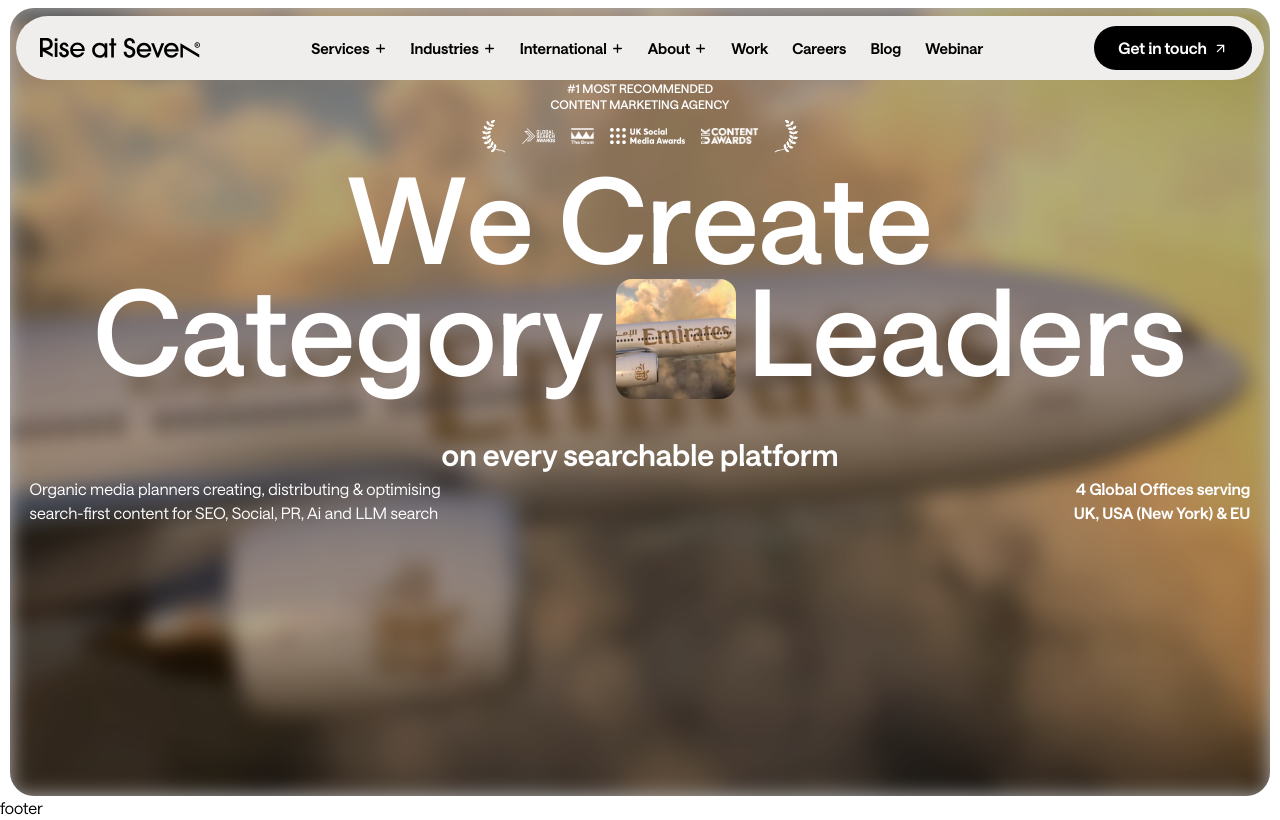
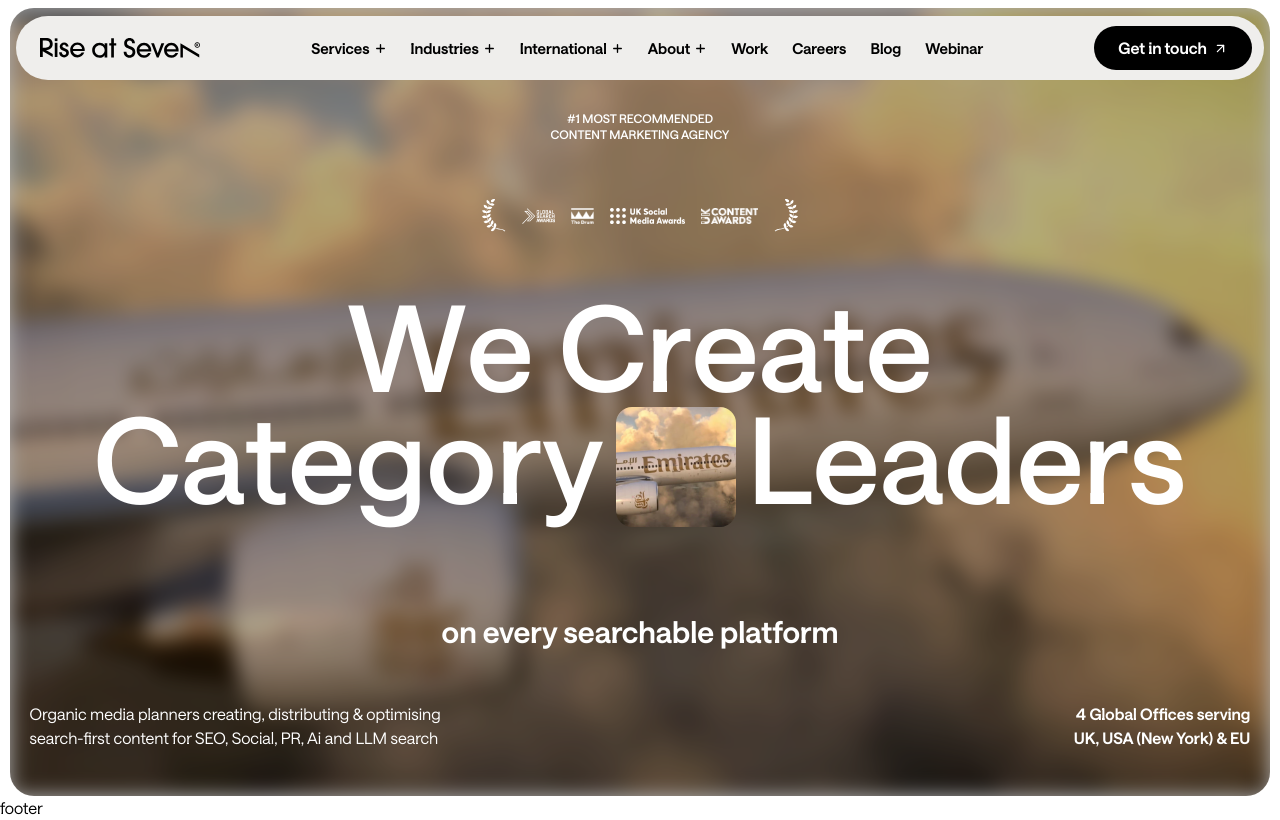
Before and after one commit to YusufKhan2016/developer-look-assignment, a Vue app: page / in a window 1280 px wide. Built offline with nearby package versions, Linux system fonts and the light colour scheme.

Commit message:
new updates added

```diff
--- /dev/null
+++ b/src/components/common/dropDown.vue
@@ -0,0 +1,3 @@
+<template>
+    <section class="bg-white h-full w-full text-black">dropdown</section>
+</template>
--- a/src/components/pages/homeView/heroBanner.vue
+++ b/src/components/pages/homeView/heroBanner.vue
@@ -28,7 +28,7 @@
     const tl = gsap.timeline();
 
     tl.from(split.chars, {
-        y:50,
+        y:100,
         ease: 'power3.out',
         stagger: {
             from: "end",
@@ -50,7 +50,7 @@
                 <img :src="heroBanner" class="object-cover h-full w-full blur-[10px]">
             </div>
             <div class="bg-black/30 absolute inset-0"></div>
-            <div class="relative z-4 h-screen top-18 flex flex-col items-center">
+            <div class="relative z-4 h-[80vh] top-[13%] flex flex-col justify-between items-center">
                 <p class="mx-auto text-xs font-medium text-center uppercase">#1 Most Recommended <br> content marketing agency</p>
 
                 <div class="flex items-center justify-center gap-4 mt-2">
@@ -60,7 +60,7 @@
                 </div>
 
                 <div
-                    class="flex flex-col items-center mt-2 text-[120px]/28 font-medium"
+                    class="flex flex-col items-center justify-center mt-2 text-[120px]/28 font-medium"
                     ref="headingText"
                 >
                     <h1 class="overflow-hidden">We Create</h1>
--- a/src/layout/navBar.vue
+++ b/src/layout/navBar.vue
@@ -1,63 +1,95 @@
 <script setup>
 import Button from '@/components/common/button.vue';
+import DropDown from '@/components/common/dropDown.vue';
 import Logo from '@/components/svg/logo.vue';
 import { Plus } from '@lucide/vue';
-import { ref, watch } from 'vue';
+import { ref } from 'vue';
 
-const mousePoint = ref(null);
+const navItems = [
+  { label: 'Services', hasIcon: true },
+  { label: 'Industries', hasIcon: true },
+  { label: 'International', hasIcon: true },
+  { label: 'About', hasIcon: true },
+  { label: 'Work' },
+  { label: 'Careers' },
+  { label: 'Blog' },
+  { label: 'Webinar' },
+];
 
-function onMouseEnterEvent(event) {
-    console.log(event.clientX)
-    mousePoint.value = event.clientX
+
+const dropDownActive = ref(false);
+const activeIndex = ref(null);
+const highlightStyle = ref({});
+const isHovering = ref(false);
+const isFirstHover = ref(true);
+const navRef = ref(null);
+const itemRefs = ref([]);
+
+function updateHighlight(index) {
+  const el = itemRefs.value[index];
+  if (!el || !navRef.value) return;
+  const navRect = navRef.value.getBoundingClientRect();
+  const itemRect = el.getBoundingClientRect();
+  highlightStyle.value = {
+    width: `${itemRect.width}px`,
+    transform: `translateX(${itemRect.left - navRect.left}px)`,
+    transition: isFirstHover.value ? 'none' : 'all 300ms ease',
+  };
 }
 
-function onMouseLeaveEvent(event) {
-    mousePoint.value = null;
+function onMouseEnter(index) {
+  dropDownActive.value = true;
+  isFirstHover.value = !isHovering.value;
+  isHovering.value = true;
+  activeIndex.value = index;
+  updateHighlight(index);
 }
 
-watch(mousePoint, function (newVal, oldVal) {
-    console.log("New Value", newVal)
-    console.log("Old Value", oldVal)
-})
-
+function onMouseLeave() {
+  dropDownActive.value = false;
+  activeIndex.value = null;
+  highlightStyle.value = {};
+  isHovering.value = false;
+  isFirstHover.value = true;
+}
 </script>
 
 <template>
-    <header
-        class="font-semibold mx-auto fixed z-1000 w-full"
-    >
-        <div class="flex justify-between items-center bg-[#EFEEEC] mx-4 h-16 px-3 mt-2 rounded-full">
+  <header class="font-semibold mx-auto fixed z-1000 w-full">
+    <div class="flex justify-between items-center bg-[#EFEEEC] mx-4 h-16 px-3 mt-2 rounded-full">
 
-            <Logo class="h-5 ml-3" />
+      <Logo class="h-5 ml-3" />
 
-            <ul class="flex gap-6 text-[15px]" @mouseleave="onMouseLeaveEvent">
-                <li @mouseenter="onMouseEnterEvent" class="flex justify-center items-center gap-1">
-                    Services <Plus size="13" :stroke-width="2.5" />
-                </li>
+      <ul
+        ref="navRef"
+        class="relative flex text-[15px]"
+        @mouseleave="onMouseLeave"
+      >
+        <span
+          class="absolute top-0 h-full pointer-events-none"
+          aria-hidden="true"
+        >
+          <span
+            class="block h-full bg-white rounded-full transition-all duration-300 "
+            :style="highlightStyle"
+          />
+        </span>
 
-                <li @mouseenter="onMouseEnterEvent" class="flex justify-center items-center gap-1">
-                    Industries
-                    <Plus size="13" :stroke-width="2.5" />
-                </li>
+        <li
+          v-for="(item, index) in navItems"
+          :key="item.label"
+          ref="itemRefs"
+          @mouseenter="onMouseEnter(index)"
+          class="relative flex justify-center items-center gap-1 px-3 py-1 cursor-pointer select-none z-10"
+        >
+          {{ item.label }}
+          <Plus v-if="item.hasIcon" size="13" :stroke-width="2.5" />
+        </li>
+      </ul>
 
-                <li @mouseenter="onMouseEnterEvent" class="flex justify-center items-center gap-1">
-                    International
-                    <Plus size="13" :stroke-width="2.5" />
-                </li>
-                <li
-                    @mouseenter="onMouseEnterEvent"
-                    class="flex justify-center items-center gap-1"
-                >
-                    About
-                    <Plus size="13" :stroke-width="2.5" />
-                </li>
-                <li @mouseenter="onMouseEnterEvent">Work</li>
-                <li @mouseenter="onMouseEnterEvent">Careers</li>
-                <li @mouseenter="onMouseEnterEvent">Blog</li>
-                <li @mouseenter="onMouseEnterEvent">Webinar</li>
-            </ul>
+      <Button>Get in touch</Button>
+    </div>
+  </header>
 
-            <Button>Get in touch</Button>
-        </div>
-    </header>
+  <DropDown v-if="dropDownActive " />
 </template>
```
